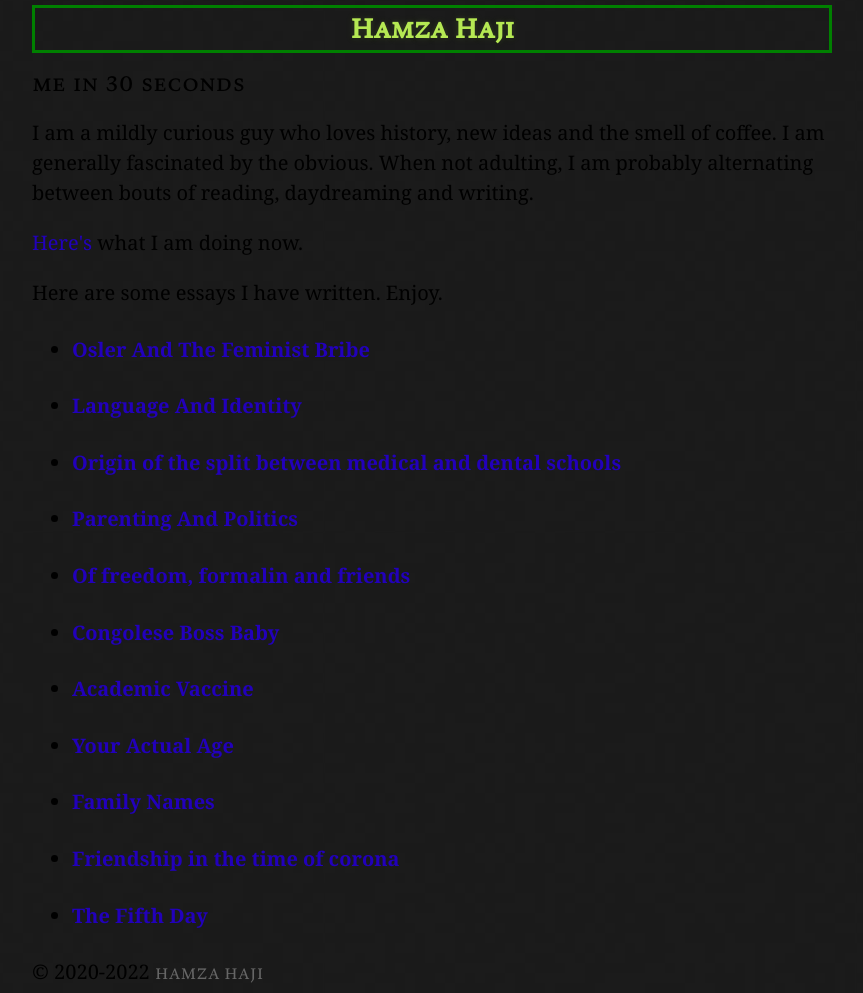
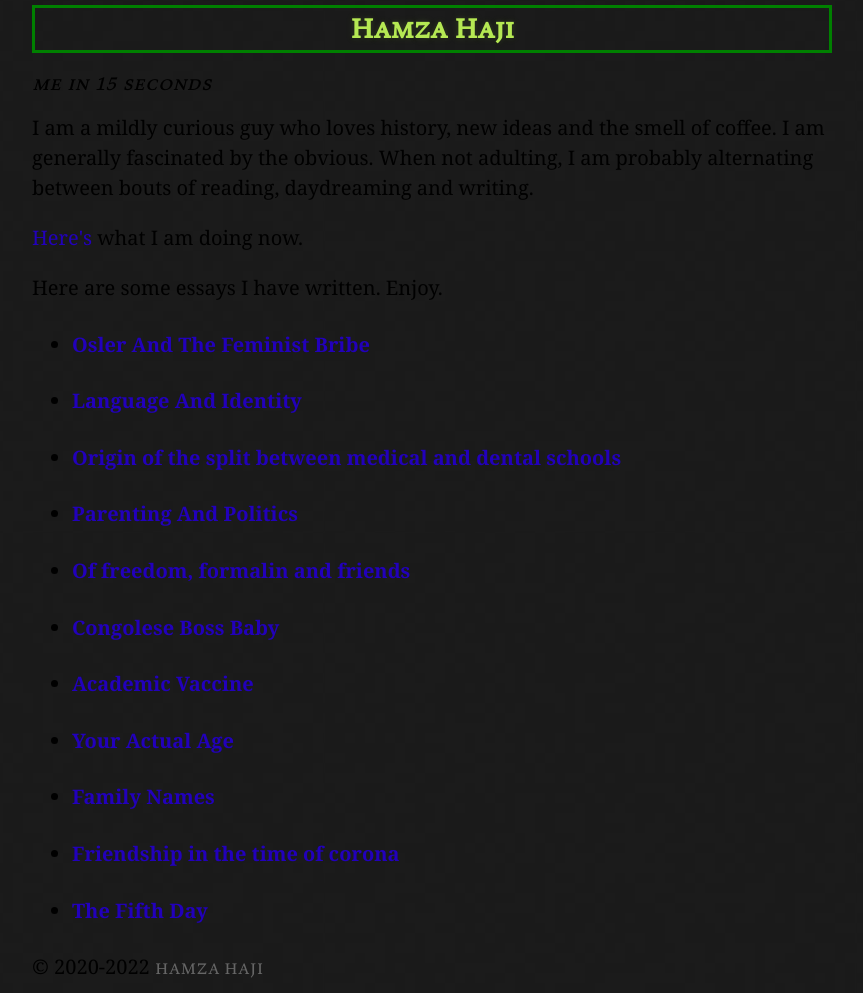
Before and after one commit to hamzambo/hamzambo.github.io, a Jekyll site: the page built from index.html, in a window 1280 px wide. Shown: the whole page, without its empty margins (208-1071 px from the left). Built offline with Jekyll 4.4.1, drawn with Linux system fonts in a browser that asks for light colours.

Commit message:
Update index.html

```diff
--- a/index.html
+++ b/index.html
@@ -20,7 +20,7 @@ layout: home
   gtag('config', 'G-3YN5NLT860');
 </script>
   <body>
-    <h3>me in 30 seconds</h3>
+    <h2>me in 15 seconds</h2>
 <p>
   I am a mildly curious guy who loves history, new ideas and the smell of coffee.
   I am generally fascinated by the obvious.
```
